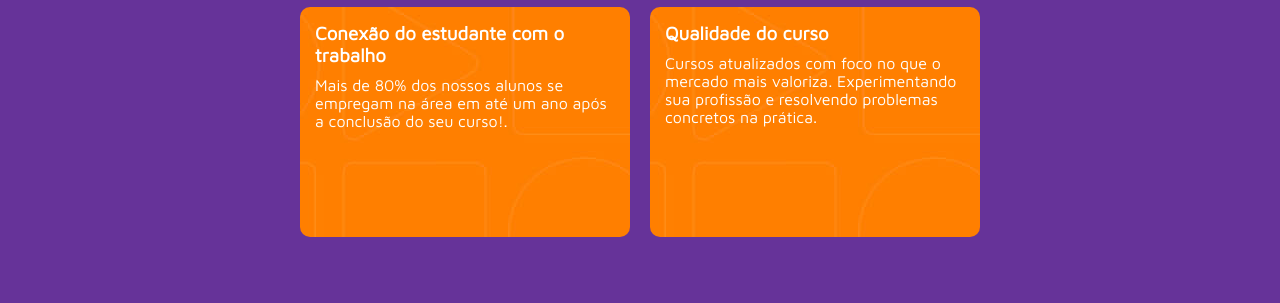
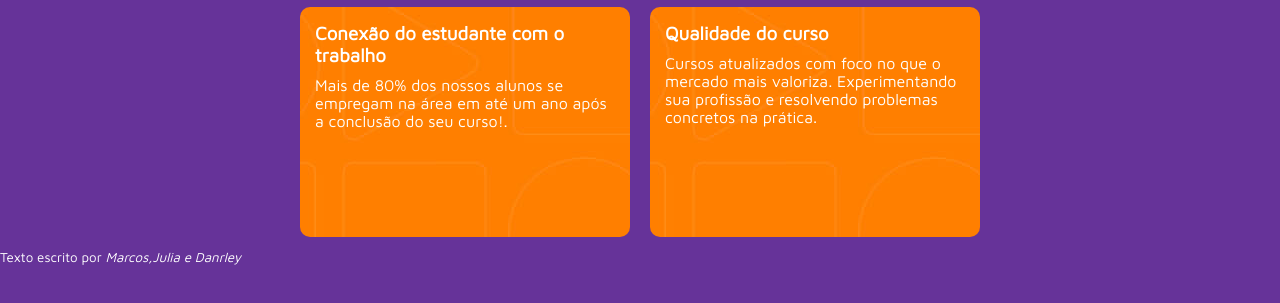
Before and after one commit to MBMigueis/aula-css-03, a plain HTML site: page index.html in a window 1280 px wide. Shown: the part 147-450 px from the top of the page. Drawn offline with Linux system fonts and the light colour scheme.

Commit message:
alteração feita no index.html

```diff
--- a/index.html
+++ b/index.html
@@ -56,6 +56,9 @@
           </p>
         </div>
       </section>
+      <small>
+        Texto escrito por <i>Marcos,Julia e Danrley</i></a>
+    </small>
     </main>
     <footer></footer>
   </body>
```
